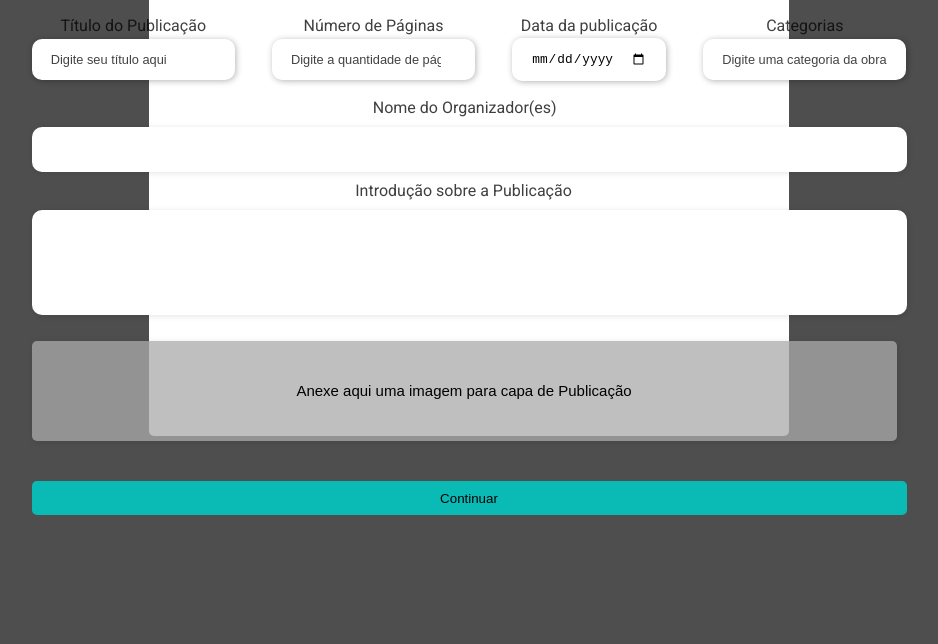
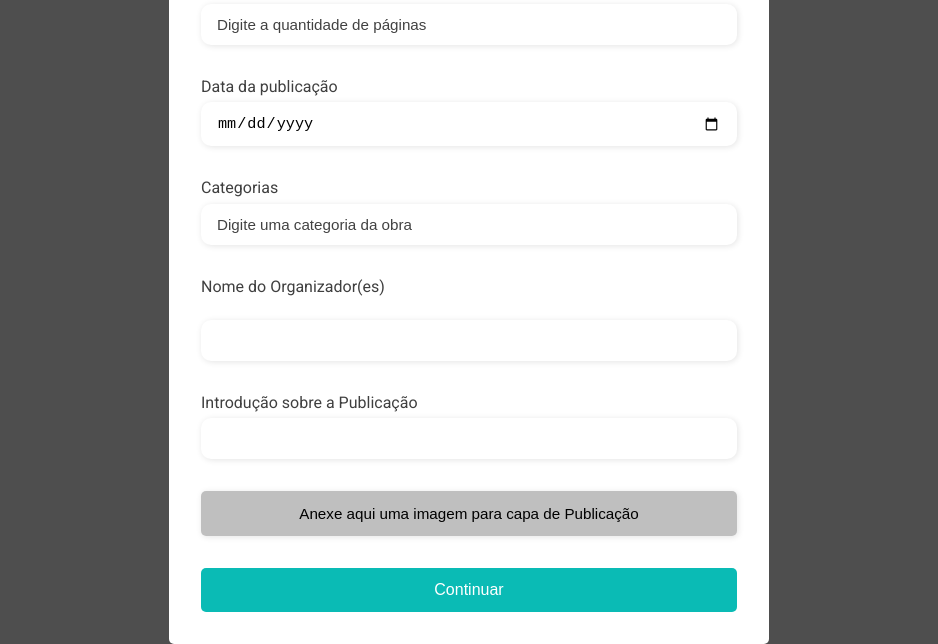
Before and after one commit to vinicius-nunes-aluno/Projeto-1, a plain HTML site: page publicação.html in a window 1280 px wide. Shown: the part 244-888 px from the top of the page, without its empty margins (171-1109 px from the left). Before the commit the page ends 800 px from the top, so only its background shows below. Drawn offline with Linux system fonts and the light colour scheme.

Commit message:
Atualização da Página Publicação (ateração de todo CSS)

```diff
--- a/css/pag_publicação/style.css
+++ b/css/pag_publicação/style.css
@@ -1,205 +1,170 @@
 @import url('https://fonts.googleapis.com/css2?family=Roboto:wght@400;500&display=swap');
-
 
 * {
     padding: 0;
     margin: 0;
     box-sizing: border-box;
-
 }
 
-body { /* Bloco do corpo página */
+body { /* corpo da página */
     width: 100%;
-    height: 100vh;
+    min-height: 100vh;
     display: flex;
     justify-content: center;
     align-items: center;
     background: #333d;
-    position: relative;
-
 }
 
-.logo { /* Formatação da Logo */
-
+.logo {
     position: fixed;
-    top: 0%;
+    top: 0;
     margin-top: 20px;
-
 }
 
-.form { /* Formatação do campo de formulário */
-    width: 50%;
-    height: 70%;
+.form { /* bloco principal */
+    width: 80vw;
+    max-width: 600px;
     display: flex;
     flex-direction: column;
     align-items: center;
     background-color: #fff;
-    padding: 3rem;
+    padding: 2rem;
     position: relative;
     border-radius: 5px;
-
-
-
 }
 
-.title{
-    font-family: 'Roboto';
+.title {
+    font-family: 'Roboto', sans-serif;
 }
 
-.input-group{
+/* grupo de inputs */
+.input-group {
     display: flex;
     flex-wrap: wrap;
-    justify-content: space-between;
+    gap: 1rem;
     padding: 1rem 0;
-
 }
 
-.input-box{
+.input-box,
+.input-org,
+.input-int {
+    flex: 1 1 100%;
     display: flex;
     flex-direction: column;
-    margin-bottom: 1.1rem;
-
+    margin-bottom: 1rem;
 }
 
-.input-box input { /* Formatação do Formulário */
-    margin: 0 auto;
-    padding: 0.8rem 1.2rem;
+.input-box label,
+.input-org label,
+.input-int label {
+    font-size: 1rem;
+    color: #000000c0;
+    font-family: 'Roboto', sans-serif;
+    margin-bottom: 0.4rem;
+    align-self: flex-start;
+}
+
+.input-box input,
+.input-org input,
+.input-int input,
+.input-int textarea {
+    width: 100%;
+    max-width: 100%;
+    padding: 12px 16px;
     border: none;
     border-radius: 10px;
-    box-shadow: 1px 1px 6px #0000004b;
-    font-size: 0.8rem;
-    margin-top: 2%;
+    box-shadow: 1px 1px 6px #0000001c;
+    font-size: 0.95rem;
+    box-sizing: border-box;
 }
 
-.input-box input:hover { /* Passar o mouse por cima mudar a cor */
+.input-box input:hover,
+.input-org input:hover,
+.input-int input:hover,
+.input-int textarea:hover {
     background-color: #eeeeee75;
 }
 
-.input-box input:focus-visible { /* Cor das bordas dos Formulários */
+.input-box input:focus-visible,
+.input-org input:focus-visible,
+.input-int input:focus-visible,
+.input-int textarea:focus-visible {
     outline: 1px solid #0abbb5;
 }
 
-.input-box label { /* Formataçãos dos títulos*/
-    font-size: 16px;
-    color: #000000c0;
-    font-family: 'Roboto';
-    margin: 0 auto;
-}
-
-.input-box input::placeholder { /* Formataçãos dos campos*/
+.input-box input::placeholder,
+.input-org input::placeholder,
+.input-int input::placeholder,
+.input-int textarea::placeholder {
     color: #000000be;
 }
 
-.input-org label{
-    font-size: 16px;
-    color: #000000c0;
-    font-family: 'Roboto';
-    margin-left: 39%;
-
+/* botão continuar */
+.continue-button button {
+    width: 100%;
+    margin-top: 2rem;
+    border: none;
+    background-color: #0abbb5;
+    padding: 0.8rem;
+    border-radius: 5px;
+    cursor: pointer;
+    color: #fff;
+    font-size: 1rem;
+    font-weight: 500;
 }
 
-.input-org input { /* Formatação do Formulário */
-    margin: 0.6rem 0;
-    padding: 15px 355px;
-    border: none;
-    border-radius: 10px;
-    box-shadow: 1px 1px 6px #0000001c;
-    font-size: 0.8rem;
-
-
-}
-
-
-.input-org input:hover { /* Passar o mouse por cima mudar a cor */
-    background-color: #eeeeee75;
-}
-
-.input-org input:focus-visible { /* Cor das bordas dos Formulários */
-    outline: 1px solid #0abbb5;
-}
-
-
-.input-org input::placeholder { /* Formataçãos dos campos*/
-    color: #000000be;
-}
-
-
-.input-int label{
-    font-size: 16px;
-    color: #000000c0;
-    font-family: 'Roboto';
-    margin-left: 37%;
-}
-
-.input-int input { /* Formatação do Formulário */
-    margin: 0.6rem 0;
-    padding: 45px 355px;
-    border: none;
-    border-radius: 10px;
-    box-shadow: 1px 1px 6px #0000001c;
-    font-size: 0.8rem;
-
-
-}
-
-
-.input-int input:hover { /* Passar o mouse por cima mudar a cor */
-    background-color: #eeeeee75;
-}
-
-.input-int input:focus-visible { /* Cor das bordas dos Formulários */
-    outline: 1px solid #0abbb5;
-}
-
-
-.input-int input::placeholder { /* Formataçãos dos campos*/
-    color: #000000be;
-}
-
-
-
-
-
-
-.continue-button button { /* Formataçãos do Botão de Continuar*/
-    width: 100%;
-    margin-top: 2.5rem;
-    border: none;
-    background-color: #0abbb5;
-    padding: 0.62rem;
-    border-radius: 5px;
-    cursor: pointer;
-}
-
-.continue-button button:hover { /* Passar o mouse por cima mudar a cor */
+.continue-button button:hover {
     background-color: #6b63fff1;
 }
 
-.continue-button button a { /* Texto do Botão Continuar */
-    text-decoration: none;
-    font-size: 0.93rem;
-    font-weight: 500;
-    color: #fff;
+/* botão de anexo responsivo */
+.anexo-button {
+    display: block;
+    width: 100%;
+    max-width: 100%;
+    padding: 14px;
+    border-radius: 5px;
+    border: none;
+    box-shadow: 1px 1px 6px #0000001c;
+    cursor: pointer;
+    font-size: 0.95rem;
+    background-color: #aaaaaac0;
+    text-align: center;
 }
 
-
-.anexo-button{
-    background-color: #aaaaaac0;
-    width: 865px;
-    height: 100px;
-    border-radius: 5px;
-    border: #0000004b;
-    box-shadow: 1px 1px 6px #0000001c;
-    cursor: pointer;
-    font-size: 15px;
-
-
-
-
+.anexo-button:hover {
+    background-color: #808080c0;
 }
 
+/* Tablets */
+@media (max-width: 768px) {
+    .form {
+        width: 90vw;
+        padding: 1.5rem;
+    }
+}
 
-.anexo:hover { /* Passar o mouse por cima mudar a cor */
-    background-color: #808080c0;
-    border-radius: 5px;
+/* Celulares */
+@media (max-width: 480px) {
+    .form {
+        width: 92vw;
+        padding: 1rem;
+    }
+    .title h1 { font-size: 1.4rem; }
 }
+
+.form-header {
+    display: flex;
+    justify-content: space-between;
+    align-items: center;
+    width: 100%;
+}
+
+.form-header .title h1 {
+    margin: 0;
+}
+
+.form-header .logo-form img {
+    height: 50px;
+    object-fit: contain;
+}
```
